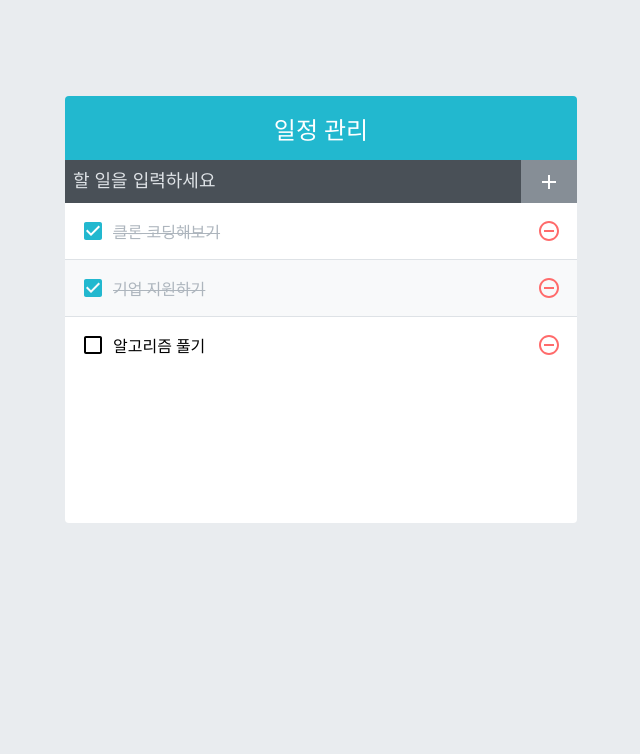
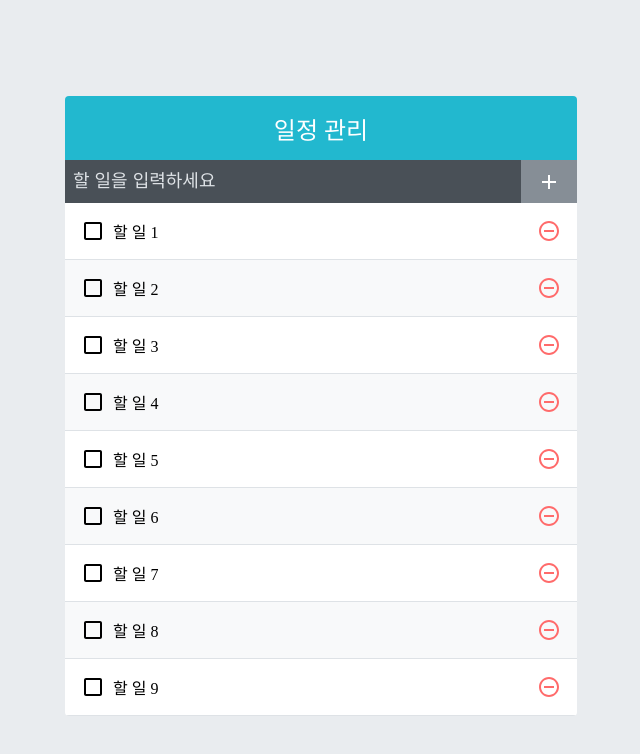
Before and after one commit to ggsuccess/todo-app, a React (Create React App) app: page / in a window 1280 px wide. Shown: the top 754 px of the page, without its empty margins (319-959 px from the left). Built offline with nearby package versions, Linux system fonts and the light colour scheme.

Commit message:
repeattodo

```diff
--- a/src/App.js
+++ b/src/App.js
@@ -3,28 +3,23 @@
 import TodoInsert from './components/TodoInsert';
 import TodoList from './components/TodoList';
 
+function createBulkTodos() {
+  const array = [];
+  for (let i = 1; i <= 2500; i++) {
+    array.push({
+      id: i,
+      text: `할 일 ${i}`,
+      checked: false,
+    });
+  }
+  return array;
+}
 const App = () => {
-  const [todos, setTodos] = useState([
-    {
-      id: 1,
-      text: '클론 코딩해보기',
-      checked: true,
-    },
-    {
-      id: 2,
-      text: '기업 지원하기',
-      checked: true,
-    },
-    {
-      id: 3,
-      text: '알고리즘 풀기',
-      checked: false,
-    },
-  ]);
+  const [todos, setTodos] = useState(createBulkTodos);
 
   //고윳값으로 사용될 아이디
   //ref를 사용하여 변수 담기
-  const nextId = useRef(4);
+  const nextId = useRef(2501);
 
   const onInsert = useCallback(
     text => {
```
